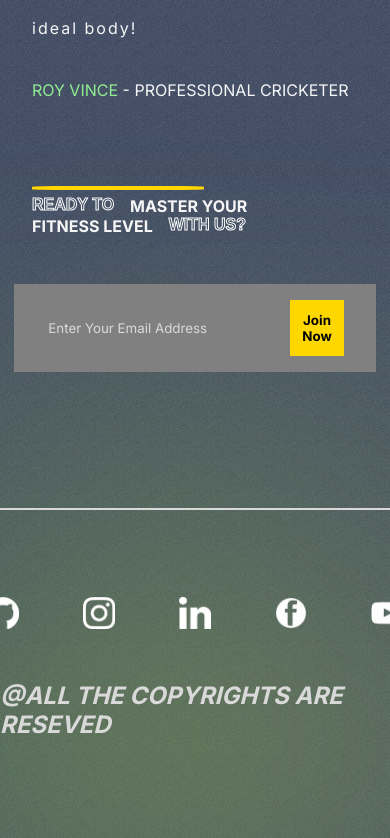
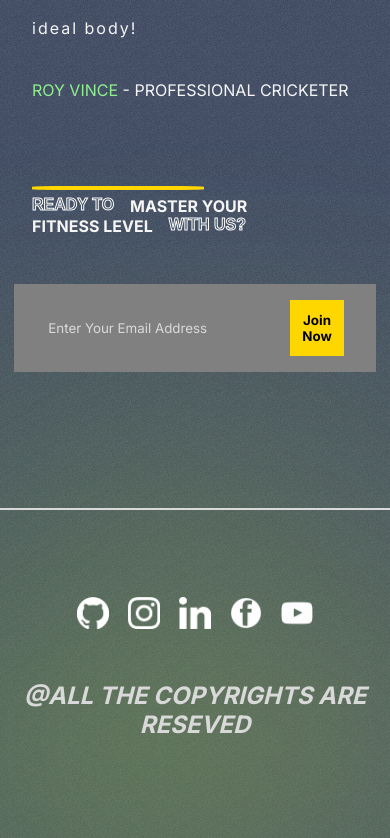
Before and after one commit to gihanthakavishan/Gymnasium_Application, a React (Create React App) app: page / in a window 390 px wide. Shown: the part 5944-6782 px from the top of the page. Built offline with nearby package versions, Linux system fonts and the light colour scheme.

Commit message:
add media quries to footer section

```diff
--- a/src/components/Footer/Footer.css
+++ b/src/components/Footer/Footer.css
@@ -48,3 +48,14 @@
     filter: blur(200px);
     background: rgb(169, 179, 83);
 }
+
+@media screen and (max-width:768px)
+{
+    .social-links{
+        gap: 1.2rem;
+    }
+    .footer{
+        font-size: medium;
+        text-align: center;
+    }
+}
```
